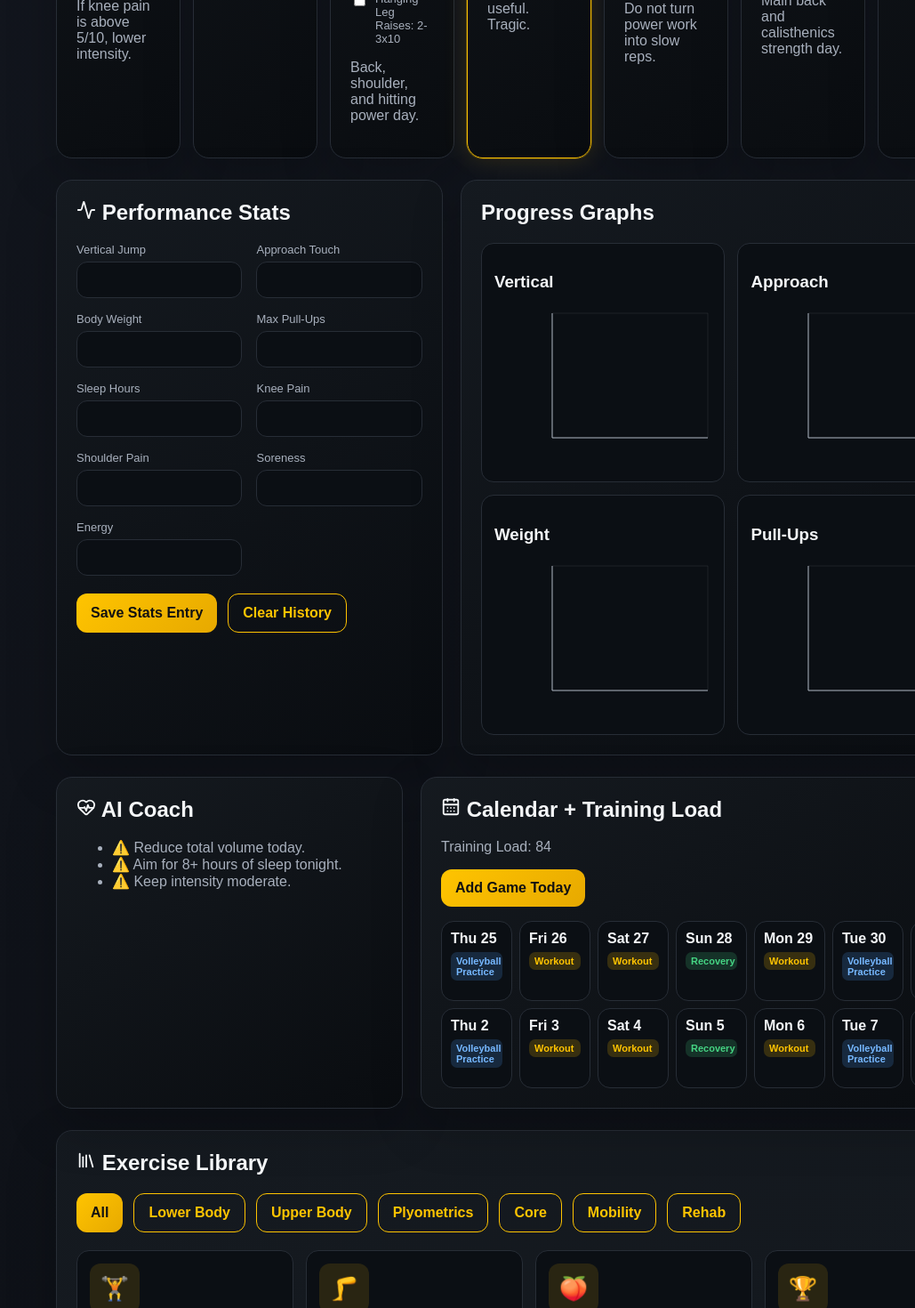
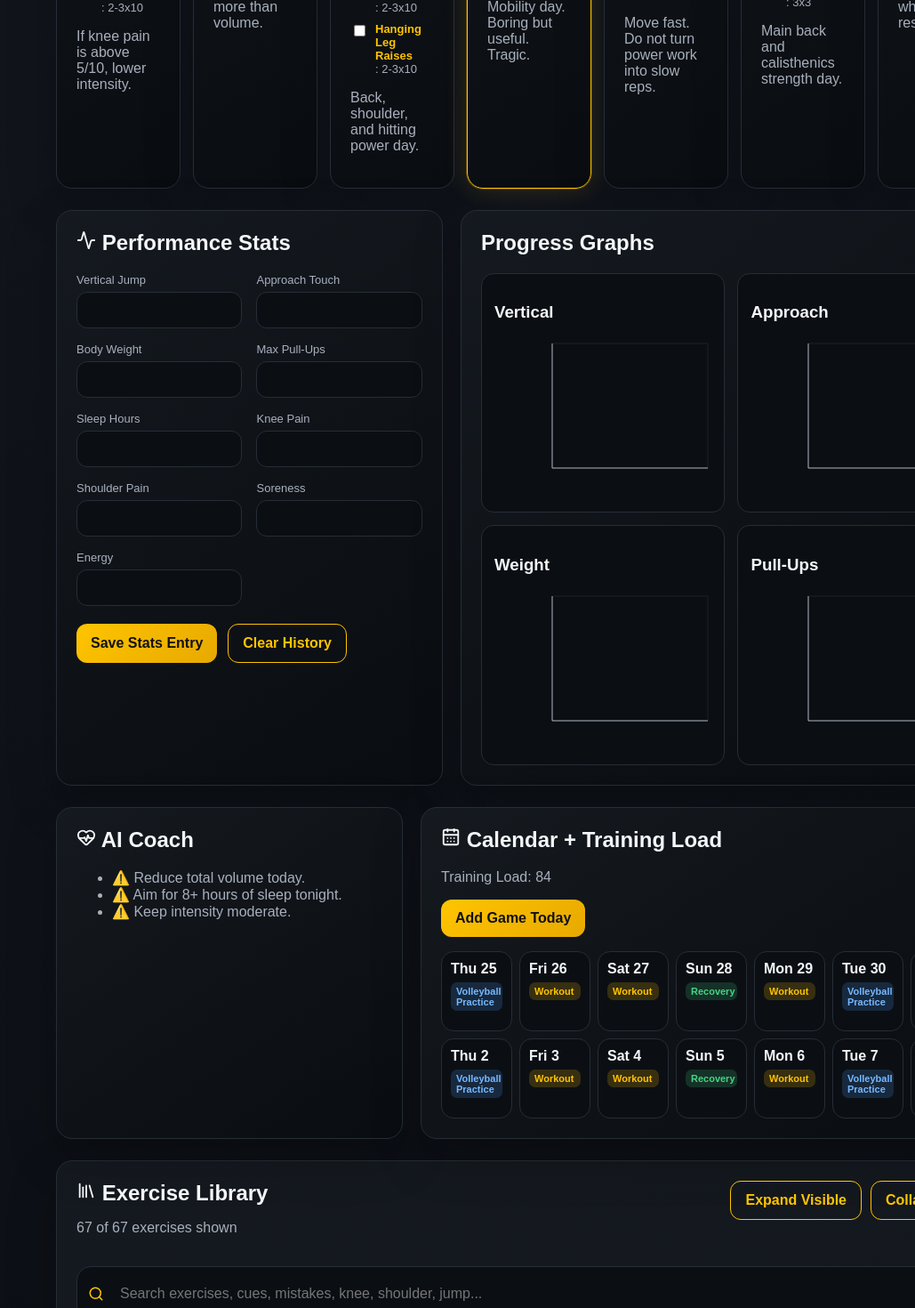
Before and after one commit to loringjayden-coder/Volleyball-Tracker, a Next.js app: page / in a window 1280 px wide. Shown: the part 1330-2800 px from the top of the page at 89% size, without its empty margins (251-1280 px from the left). Built offline with nearby package versions, Linux system fonts and the light colour scheme.

Commit message:
Add exercise library search and expandable cards

```diff
--- a/src/app/globals.css
+++ b/src/app/globals.css
@@ -807,3 +807,222 @@ a {
     font-size: 14px;
   }
 }
+/* ================================
+   V16.5 EXERCISE LIBRARY UX
+   Search, expandable cards, clickable workout links
+   ================================ */
+
+.library-header {
+  display: flex;
+  justify-content: space-between;
+  align-items: flex-start;
+  gap: 18px;
+  margin-bottom: 18px;
+}
+
+.library-header h2 {
+  margin-bottom: 4px;
+}
+
+.library-actions {
+  display: flex;
+  gap: 10px;
+  flex-wrap: wrap;
+}
+
+.library-search {
+  display: flex;
+  align-items: center;
+  gap: 10px;
+  background: #0b0f14;
+  border: 1px solid var(--border);
+  border-radius: 16px;
+  padding: 10px 12px;
+  margin: 16px 0;
+}
+
+.library-search svg {
+  color: var(--gold);
+  flex: 0 0 auto;
+}
+
+.library-search input {
+  flex: 1;
+  border: none;
+  background: transparent;
+  padding: 8px;
+  min-height: 40px;
+}
+
+.library-search input:focus {
+  border: none;
+}
+
+.empty-state {
+  border: 1px dashed rgba(255, 196, 0, 0.35);
+  background: rgba(255, 196, 0, 0.05);
+  border-radius: 16px;
+  padding: 22px;
+  margin: 18px 0;
+}
+
+.exercise-name-button {
+  display: inline;
+  background: transparent;
+  color: var(--gold);
+  padding: 0;
+  border-radius: 0;
+  min-height: auto;
+  font-weight: 900;
+  text-align: left;
+}
+
+.exercise-name-button:hover {
+  text-decoration: underline;
+  transform: none;
+}
+
+.exercise-card-detailed {
+  flex-direction: column;
+  justify-content: space-between;
+  gap: 14px;
+}
+
+.exercise-card-top {
+  display: flex;
+  gap: 12px;
+  align-items: flex-start;
+}
+
+.exercise-content {
+  width: 100%;
+}
+
+.exercise-heading {
+  display: flex;
+  justify-content: space-between;
+  gap: 12px;
+  align-items: flex-start;
+}
+
+.exercise-heading h3 {
+  margin-top: 0;
+  margin-bottom: 6px;
+}
+
+.exercise-category {
+  flex: 0 0 auto;
+  font-size: 11px;
+  font-weight: 900;
+  color: var(--gold);
+  background: rgba(255, 196, 0, 0.12);
+  border: 1px solid rgba(255, 196, 0, 0.25);
+  padding: 5px 8px;
+  border-radius: 999px;
+}
+
+.exercise-details {
+  display: grid;
+  gap: 12px;
+  margin-top: 6px;
+  border-top: 1px solid var(--border);
+  padding-top: 14px;
+}
+
+.exercise-details h4 {
+  margin: 0 0 6px;
+  color: var(--gold);
+  font-size: 13px;
+}
+
+.exercise-details ul {
+  margin: 0;
+  padding-left: 18px;
+  color: var(--muted);
+  font-size: 13px;
+  line-height: 1.5;
+}
+
+.exercise-details li {
+  margin-bottom: 4px;
+}
+
+.video-link {
+  display: inline-block;
+  color: var(--gold);
+  font-weight: 900;
+}
+
+.video-link:hover {
+  text-decoration: underline;
+}
+
+.view-details-button {
+  width: 100%;
+  margin-top: auto;
+  background: rgba(255, 196, 0, 0.12);
+  color: var(--gold);
+  border: 1px solid rgba(255, 196, 0, 0.25);
+}
+
+.view-details-button:hover {
+  background: rgba(255, 196, 0, 0.2);
+}
+
+.exercise-card.expanded {
+  border-color: rgba(255, 196, 0, 0.38);
+  box-shadow: 0 0 24px rgba(255, 196, 0, 0.08);
+}
+
+@media (max-width: 900px) {
+  .library-header {
+    flex-direction: column;
+  }
+
+  .library-actions {
+    width: 100%;
+  }
+
+  .library-actions button {
+    flex: 1;
+  }
+
+  .library-search {
+    align-items: stretch;
+  }
+
+  .library-search input {
+    width: 100%;
+  }
+
+  .exercise-card-top {
+    flex-direction: row;
+  }
+
+  .exercise-heading {
+    flex-direction: column;
+    gap: 6px;
+  }
+
+  .exercise-details ul {
+    font-size: 14px;
+  }
+}
+
+@media (max-width: 520px) {
+  .library-search {
+    flex-wrap: wrap;
+  }
+
+  .library-search input {
+    flex-basis: calc(100% - 40px);
+  }
+
+  .library-search button {
+    width: 100%;
+  }
+
+  .exercise-card-top {
+    flex-direction: column;
+  }
+}
--- a/src/app/page.tsx
+++ b/src/app/page.tsx
@@ -7,6 +7,7 @@ import {
   Dumbbell,
   HeartPulse,
   Library,
+  Search,
   Target,
   Trophy
 } from "lucide-react";
@@ -81,6 +82,13 @@ function makeDefaultEvents(): CalendarEvent[] {
   return events;
 }
 
+function normalizeText(value: string) {
+  return value
+    .toLowerCase()
+    .replace(/[^a-z0-9]/g, "")
+    .trim();
+}
+
 export default function Home() {
   const [week, setWeek] = useState(1);
   const [checked, setChecked] = useState<Record<string, boolean>>({});
@@ -88,6 +96,8 @@ export default function Home() {
   const [history, setHistory] = useState<StatEntry[]>([]);
   const [calendarEvents, setCalendarEvents] = useState<CalendarEvent[]>([]);
   const [selectedFilter, setSelectedFilter] = useState("All");
+  const [exerciseSearch, setExerciseSearch] = useState("");
+  const [expandedExercises, setExpandedExercises] = useState<Record<string, boolean>>({});
 
   useEffect(() => {
     setChecked(getStored("v15-checked", {}));
@@ -127,7 +137,24 @@ export default function Home() {
   const todayWorkout = workoutDays.find((day) => day.day === today);
 
   const filteredExercises = exercises.filter((exercise) => {
-    return selectedFilter === "All" || exercise.category === selectedFilter;
+    const matchesCategory = selectedFilter === "All" || exercise.category === selectedFilter;
+
+    const search = exerciseSearch.toLowerCase().trim();
+
+    const searchableText = [
+      exercise.name,
+      exercise.category,
+      exercise.purpose,
+      ...exercise.cues,
+      ...exercise.mistakes,
+      ...exercise.substitutions
+    ]
+      .join(" ")
+      .toLowerCase();
+
+    const matchesSearch = !search || searchableText.includes(search);
+
+    return matchesCategory && matchesSearch;
   });
 
   const calendarPreview = useMemo(() => {
@@ -167,6 +194,63 @@ export default function Home() {
     setChecked((current) => ({ ...current, [key]: !current[key] }));
   }
 
+  function toggleExerciseCard(exerciseName: string) {
+    setExpandedExercises((current) => ({
+      ...current,
+      [exerciseName]: !current[exerciseName]
+    }));
+  }
+
+  function expandAllVisibleExercises() {
+    const expanded = { ...expandedExercises };
+
+    filteredExercises.forEach((exercise) => {
+      expanded[exercise.name] = true;
+    });
+
+    setExpandedExercises(expanded);
+  }
+
+  function collapseAllExercises() {
+    setExpandedExercises({});
+  }
+
+  function openExerciseFromWorkout(workoutExercise: string) {
+    const workoutName = normalizeText(workoutExercise);
+
+    const match = exercises.find((exercise) => {
+      const libraryName = normalizeText(exercise.name);
+
+      return (
+        libraryName === workoutName ||
+        libraryName.includes(workoutName) ||
+        workoutName.includes(libraryName)
+      );
+    });
+
+    if (!match) {
+      setExerciseSearch(workoutExercise);
+      setSelectedFilter("All");
+
+      setTimeout(() => {
+        document.getElementById("library")?.scrollIntoView({ behavior: "smooth" });
+      }, 50);
+
+      return;
+    }
+
+    setSelectedFilter("All");
+    setExerciseSearch(match.name);
+    setExpandedExercises((current) => ({
+      ...current,
+      [match.name]: true
+    }));
+
+    setTimeout(() => {
+      document.getElementById("library")?.scrollIntoView({ behavior: "smooth" });
+    }, 50);
+  }
+
   function saveStats() {
     const entry = { ...stats, date: new Date().toLocaleDateString("en-US") };
     const newHistory = [...history, entry];
@@ -203,7 +287,7 @@ export default function Home() {
         <div className="brand">
           <div className="logo">🏐</div>
           <div>
-            <h2>V15 TRACKER</h2>
+            <h2>V16.5 TRACKER</h2>
             <p>ATHLETE OPERATING SYSTEM</p>
           </div>
         </div>
@@ -318,6 +402,10 @@ export default function Home() {
             <Dumbbell size={22} /> Weekly Workouts
           </h2>
 
+          <p className="muted">
+            Click an exercise name to jump to its cues in the Exercise Library.
+          </p>
+
           <div className="workout-grid">
             {workoutDays.map((day) => (
               <div
@@ -338,8 +426,19 @@ export default function Home() {
                         checked={Boolean(checked[key])}
                         onChange={() => toggleExercise(day.day, exercise)}
                       />
+
                       <span>
-                        {exercise}: {getPrescription(week, exercise)}
+                        <button
+                          type="button"
+                          className="exercise-name-button"
+                          onClick={(event) => {
+                            event.preventDefault();
+                            openExerciseFromWorkout(exercise);
+                          }}
+                        >
+                          {exercise}
+                        </button>
+                        : {getPrescription(week, exercise)}
                       </span>
                     </label>
                   );
@@ -468,9 +567,41 @@ export default function Home() {
         </section>
 
         <section id="library" className="panel exercise-library">
+          <div className="library-header">
+            <div>
               <h2>
                 <Library size={22} /> Exercise Library
               </h2>
+              <p className="muted">
+                {filteredExercises.length} of {exercises.length} exercises shown
+              </p>
+            </div>
+
+            <div className="library-actions">
+              <button className="ghost" onClick={expandAllVisibleExercises}>
+                Expand Visible
+              </button>
+              <button className="ghost" onClick={collapseAllExercises}>
+                Collapse All
+              </button>
+            </div>
+          </div>
+
+          <div className="library-search">
+            <Search size={18} />
+            <input
+              type="text"
+              value={exerciseSearch}
+              onChange={(e) => setExerciseSearch(e.target.value)}
+              placeholder="Search exercises, cues, mistakes, knee, shoulder, jump..."
+            />
+
+            {exerciseSearch && (
+              <button className="ghost" onClick={() => setExerciseSearch("")}>
+                Clear
+              </button>
+            )}
+          </div>
 
           <div className="filter-row">
             {["All", "Lower Body", "Upper Body", "Plyometrics", "Core", "Mobility", "Rehab"].map(
@@ -486,9 +617,27 @@ export default function Home() {
             )}
           </div>
 
+          {filteredExercises.length === 0 && (
+            <div className="empty-state">
+              <h3>No exercises found.</h3>
+              <p className="muted">
+                Try searching something like jump, knee, shoulder, core, mobility, pull, or squat.
+              </p>
+            </div>
+          )}
+
           <div className="exercise-grid">
-            {filteredExercises.map((exercise) => (
-              <div key={exercise.name} className="exercise-card exercise-card-detailed">
+            {filteredExercises.map((exercise) => {
+              const isExpanded = Boolean(expandedExercises[exercise.name]);
+
+              return (
+                <div
+                  key={exercise.name}
+                  className={`exercise-card exercise-card-detailed ${
+                    isExpanded ? "expanded" : ""
+                  }`}
+                >
+                  <div className="exercise-card-top">
                     <div className="exercise-icon">{exercise.icon}</div>
 
                     <div className="exercise-content">
@@ -498,7 +647,10 @@ export default function Home() {
                       </div>
 
                       <p className="muted">{exercise.purpose}</p>
+                    </div>
+                  </div>
 
+                  {isExpanded && (
                     <div className="exercise-details">
                       <div>
                         <h4>Coaching Cues</h4>
@@ -526,7 +678,6 @@ export default function Home() {
                           ))}
                         </ul>
                       </div>
-                  </div>
 
                       <a
                         className="video-link"
@@ -537,20 +688,29 @@ export default function Home() {
                         Watch form video →
                       </a>
                     </div>
+                  )}
+
+                  <button
+                    className="view-details-button"
+                    onClick={() => toggleExerciseCard(exercise.name)}
+                  >
+                    {isExpanded ? "Hide Details" : "View Details"}
+                  </button>
                 </div>
-            ))}
+              );
+            })}
           </div>
         </section>
 
         <section className="panel" style={{ marginTop: 24 }}>
           <h2>
-            <Trophy size={22} /> Version 16 Status
+            <Trophy size={22} /> Version 16.5 Status
           </h2>
 
           <p className="muted">
-            You now have a cleaner mobile layout and a stronger exercise library.
-            The next serious upgrades would be Supabase login, cloud saving, PWA install,
-            nutrition tracking, and coach export reports.
+            Exercise Library search, filters, expandable cards, and clickable workout exercise
+            names are now added. The app is becoming dangerously useful. We should all be
+            concerned.
           </p>
         </section>
       </main>
```
Lines whose indentation alone changed are shown as unchanged.
